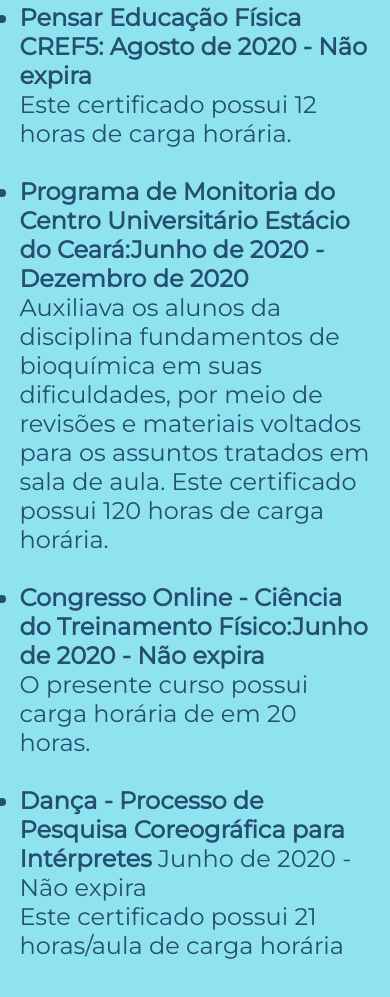
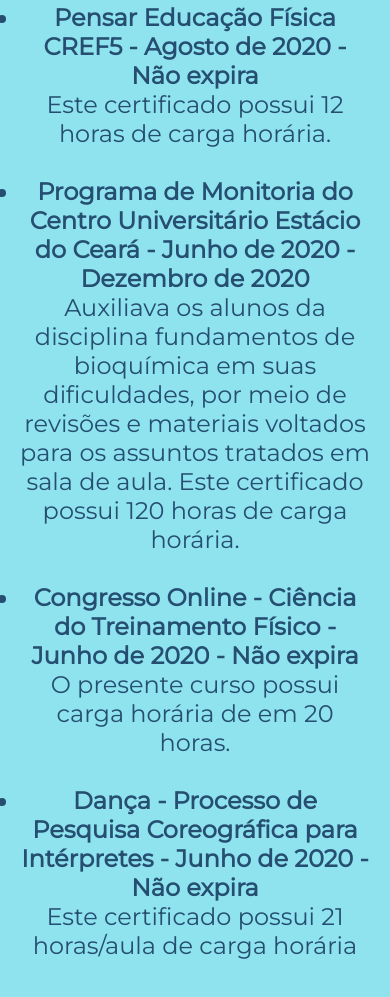
Before and after one commit to rodrigomouratavares/PortfolioVivi, a plain HTML site: page sobre-mim.html in a window 390 px wide. Shown: the part 1370-2367 px from the top of the page. Drawn offline with nearby package versions, Linux system fonts and the light colour scheme.

Commit message:
centralizando o texto responsivo

```diff
--- a/css/style.css
+++ b/css/style.css
@@ -39,6 +39,10 @@
 .rede-cuca:hover {
     color: var(--cor-primaria);
 }
+.rede-cuca:active {
+    color: var(--cor-quaternaria);
+}
+
 
 .navegacao{
 
@@ -154,12 +158,13 @@
     max-width:100%;
     border-radius: 3em;
 }
-@media (max-width:900px){
+
+@media (max-width:768px){
 .apresentacao{
     display: flex;
     flex-direction: column-reverse;
     align-items: center;
-
+    text-align: center;
 }
 .apresentacao__conteudo {
     width:auto;
@@ -184,4 +189,8 @@
 
 
 }
+.foto-vivi-sobremim{
+    background: none;
+    background-image: none;
 }
+}
--- a/sobre-mim.html
+++ b/sobre-mim.html
@@ -31,22 +31,22 @@
     </ul>
     <h2 class="apresentacao__conteudo__titulo">Certificações</h2>
     <ul class="apresentacao__conteudo__descricao">
-        <li><strong>Pensar Educação Física CREF5: Agosto de 2020 - Não expira </strong>
+        <li><strong>Pensar Educação Física CREF5 - Agosto de 2020 - Não expira </strong>
             </br>
             Este certificado possui 12 horas de carga horária.</li></br>
-        <li><strong>Programa de Monitoria do Centro Universitário Estácio do Ceará:Junho de 2020 - Dezembro de 2020</strong>
+        <li><strong>Programa de Monitoria do Centro Universitário Estácio do Ceará - Junho de 2020 - Dezembro de 2020</strong>
             </br>
             Auxiliava os alunos da disciplina fundamentos de bioquímica em suas dificuldades, por meio de revisões e materiais
             voltados para os assuntos tratados em sala de aula. Este certificado possui 120 horas de carga horária.
             </li>
         </br>
-        <li><strong>Congresso Online - Ciência do Treinamento Físico:Junho de 2020 - Não expira</strong>
+        <li><strong>Congresso Online - Ciência do Treinamento Físico - Junho de 2020 - Não expira</strong>
         </br>
             O presente curso possui carga horária de em 20 horas.
             </li>
         </br>
-        <li><strong>Dança - Processo de Pesquisa Coreográfica para Intérpretes</strong>
-            Junho de 2020 - Não expira </br>
+        <li><strong>Dança - Processo de Pesquisa Coreográfica para Intérpretes
+            - Junho de 2020 - Não expira </strong></br>
             Este certificado possui 21 horas/aula de carga horária</li>
         </br>
 
```
